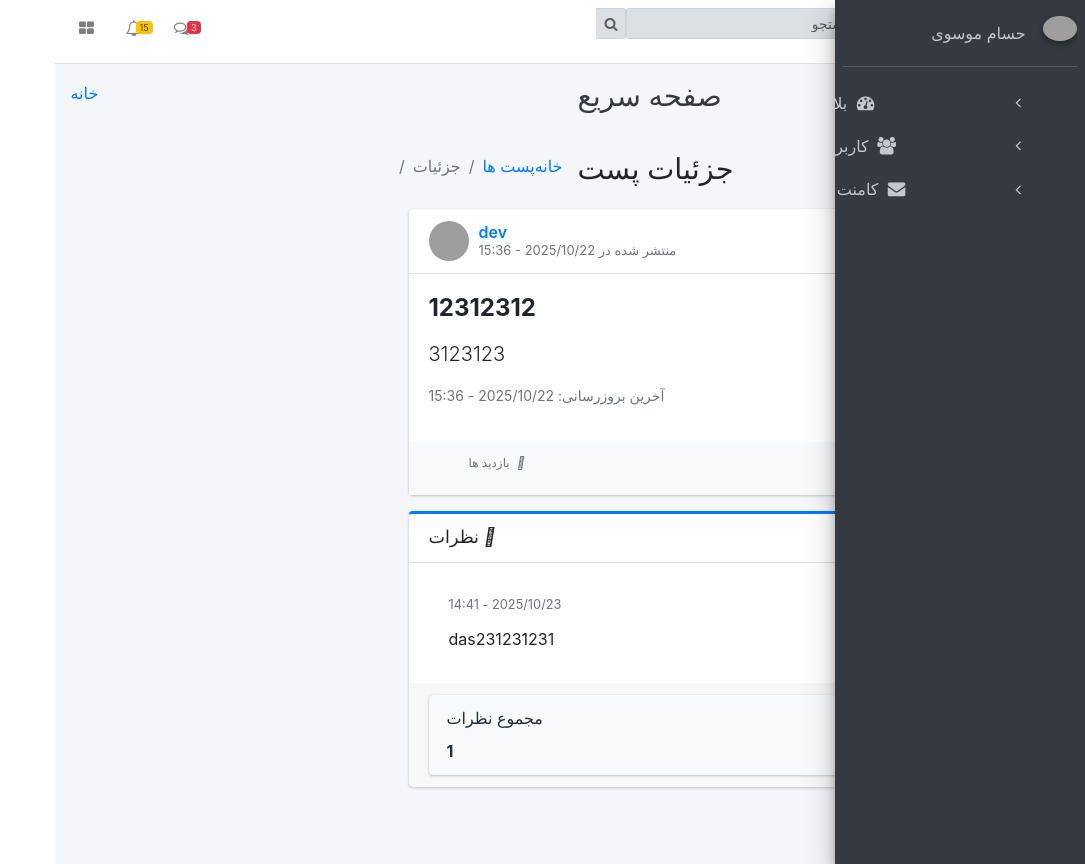
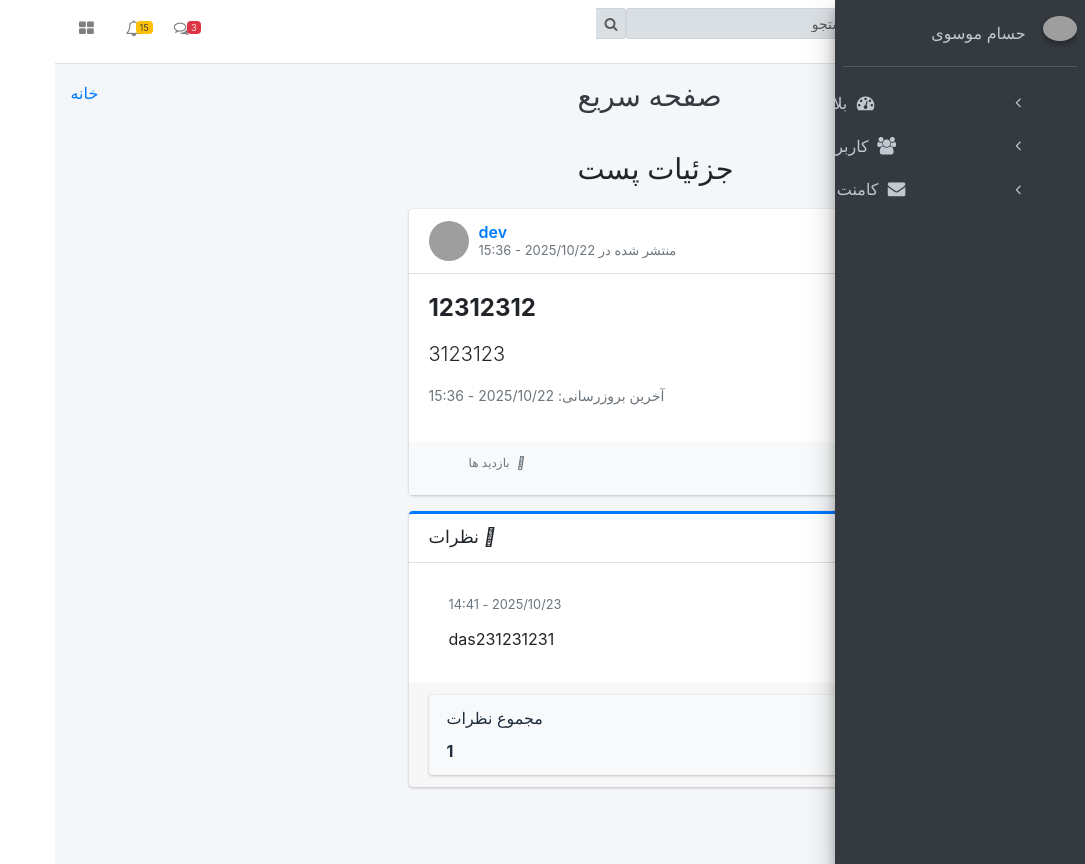
Before and after one commit to X017/lte-blog, a Django app: page /panel/posts/5/detail in a window 1280 px wide. Shown: the whole page, without its empty margins (195-1280 px from the left). Run offline with Django 5.2, Linux system fonts and the light colour scheme; data comes from the database, SQL or seed files in the repository; some libraries are stand-ins or nearby versions; grey boxes are pictures that could not be loaded.

Commit message:
fix:removed uncessary a tags that caused page freezing bug

```diff
--- a/panel/templates/panel/posts/detail.html
+++ b/panel/templates/panel/posts/detail.html
@@ -5,13 +5,6 @@
         <div class="row mb-2">
             <div class="col-sm-6">
                 <h1 class="m-0">جزئیات پست</h1>
-            </div>
-            <div class="col-sm-6">
-                <ol class="breadcrumb float-sm-right">
-                    <li class="breadcrumb-item"><a href="#">خانه</a></li>
-                    <li class="breadcrumb-item"><a href="#">پست ها</a></li>
-                    <li class="breadcrumb-item active">جزئیات</li>
-                </ol>
             </div>
         </div>
     </div>
```
